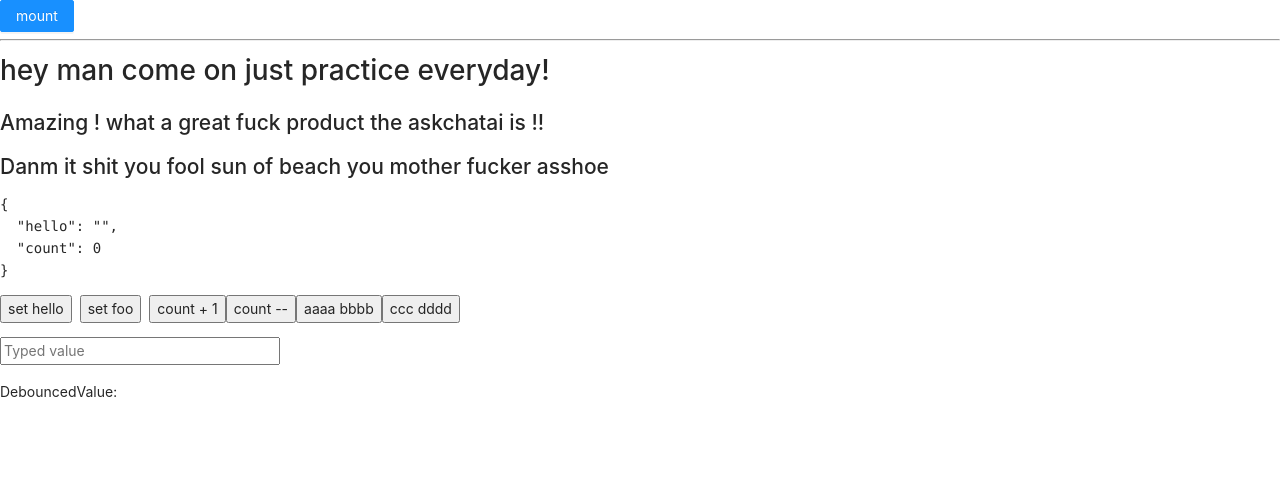
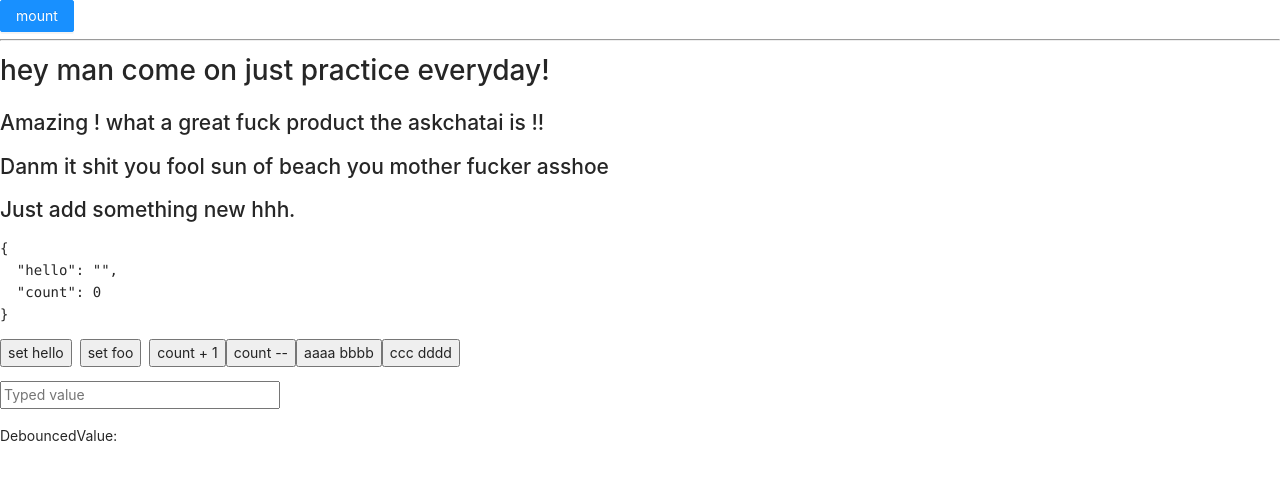
Before and after one commit to doqttoc/CICD, a React app: page / in a window 1280 px wide. Shown: the top 480 px of the page. Built offline with nearby package versions, Linux system fonts and the light colour scheme.

Commit message:
just add something new hh..

```diff
--- a/src/pages/ahooks/3-20/two.tsx
+++ b/src/pages/ahooks/3-20/two.tsx
@@ -18,6 +18,7 @@ export default () => {
       <h1>hey man come on  just practice everyday!</h1>
       <h2> Amazing ! what a great fuck product the askchatai is !! </h2>
       <h2>Danm it shit you fool sun of beach you mother fucker asshoe  </h2>
+      <h2>Just add something new hhh.</h2>
       <pre>{JSON.stringify(state, null, 2)}</pre>
       <p>
         <button type="button" onClick={() => setState({ hello: 'world' })}>
```
